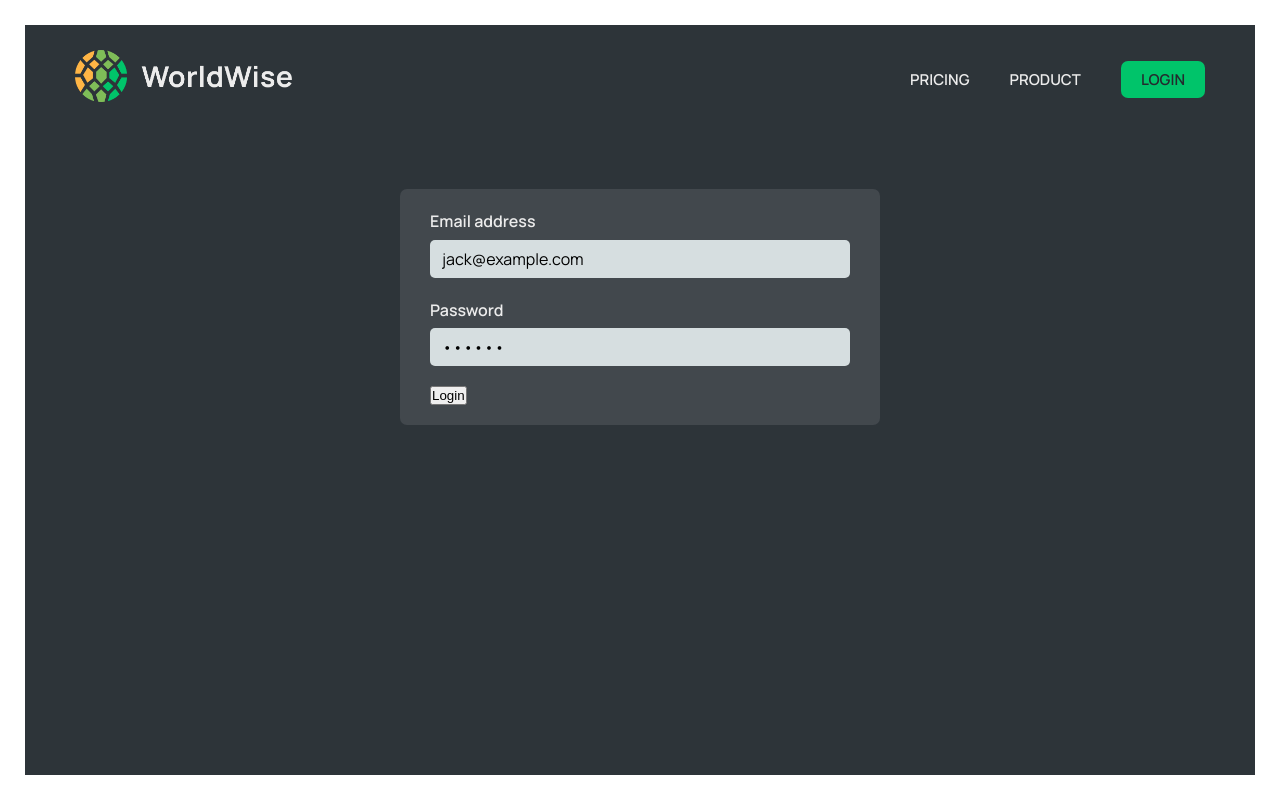
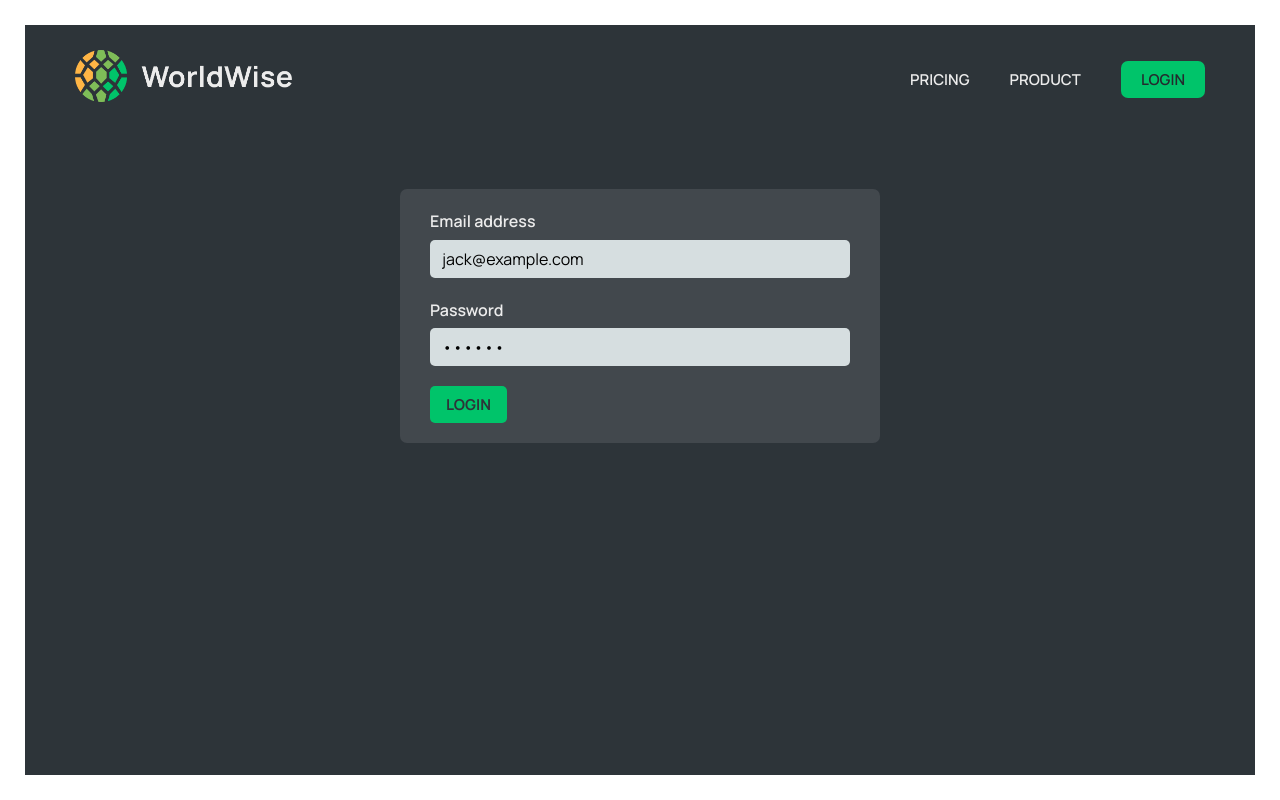
Before and after one commit to kennykwyiu/11-worldwise, a React (Vite) app: page /login in a window 1280 px wide. Built offline with nearby package versions, Linux system fonts and the light colour scheme; data requests are answered from the project's data file.

Commit message:
239-fixed some small bug

```diff
--- a/src/App.jsx
+++ b/src/App.jsx
@@ -11,9 +11,11 @@ import CountryList from "./components/CountryList";
 import City from "./components/City";
 import Form from "./components/Form";
 import { CitiesProvider } from "./contexts/CitiesContext";
+import { AuthProvider } from "./contexts/FakeAuthContext";
 
 function App() {
   return (
+    <AuthProvider>
       <CitiesProvider>
         <BrowserRouter>
           <Routes>
@@ -33,6 +35,7 @@ function App() {
           </Routes>
         </BrowserRouter>
       </CitiesProvider>
+    </AuthProvider>
   );
 }
 
--- a/src/contexts/FakeAuthContext.jsx
+++ b/src/contexts/FakeAuthContext.jsx
@@ -34,7 +34,10 @@ const FAKE_USER = {
 };
 
 function AuthProvider({ children }) {
-  const [{ user, isAuthenticated }, dispatch] = useReducer();
+  const [{ user, isAuthenticated }, dispatch] = useReducer(
+    reducer,
+    initialState
+  );
   function login(email, password) {
     if (email === FAKE_USER.email && password === FAKE_USER.password)
       dispatch({ type: "login", payload: FAKE_USER });
--- a/src/pages/Login.jsx
+++ b/src/pages/Login.jsx
@@ -1,3 +1,4 @@
+import Button from "../components/Button";
 import PageNav from "../components/PageNav";
 import styles from "./Login.module.css";
 import { useState } from "react";
@@ -32,7 +33,7 @@ export default function Login() {
         </div>
 
         <div>
-          <button>Login</button>
+          <Button type="primary">Login</Button>
         </div>
       </form>
     </main>
```
Lines whose indentation alone changed are shown as unchanged.
